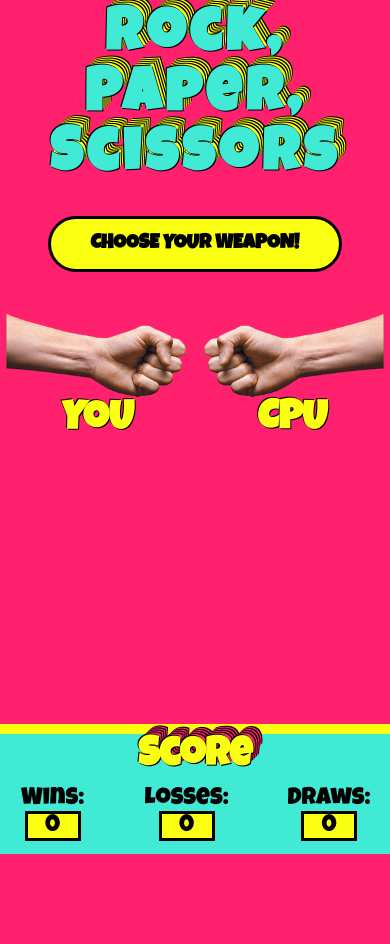
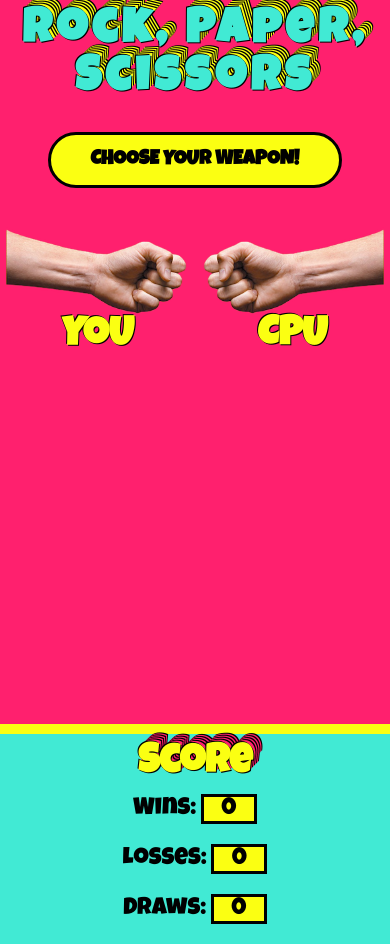
Before and after one commit to julienbigras/rock-paper-scissors, a plain HTML site: page rock-paper-scissors.html in a window 390 px wide. Before the commit the page ends 861 px from the top, so only its background shows below. Drawn offline with Linux system fonts and the light colour scheme.

Commit message:
media query updates for mobile

```diff
--- a/styles/partials/_mediaQueries.scss
+++ b/styles/partials/_mediaQueries.scss
@@ -89,8 +89,10 @@
 
     .userPickModal {
         .userPickContent {
+            padding: 20px 20px 10px;
             ul {
             flex-direction: column;
+            padding-bottom: 40px;
                 li {
                     margin: 0 0 20px;
                 }
@@ -114,18 +116,27 @@
 }
 
 @media (max-width: 565px) {
+
+
+    // HEADER
+
+    header {
+        h1 {
+            font-size: 2.4rem;
+        }
+    }
+
+    // SCOREBOARD
+
     .scoreboard {
-        // height: 100vh;
-        // width: 25%;
+        height: auto;
         display: flex;
         flex-direction: column;
-        // align-items: center;
-        // justify-content: center;
+        .score {
+            flex-direction: column;
+        }
         h3 {
-            // font-size: 2.5rem;
-            // padding: 10px;
             margin: 0;
-            // color: $accent;
             }
         p {
             font-size: 1.2rem;
@@ -133,14 +144,14 @@
         }
         #wins,
         #losses {
-            margin-bottom: 20px;
+            margin: 0 0 20px;
         }
-        // span {
-        //     background: $accent;
-        //     display: inline-block;
-        //     text-align: center;
-        //     width: 50px;
-        //     border: 3px solid black;
-        // }
     }
+
+    // RESULTS
+
+    .results {
+        width: 70%;
+    }
+
 }
```
Also changed, not shown: styles/styles.css, 1 other file.
